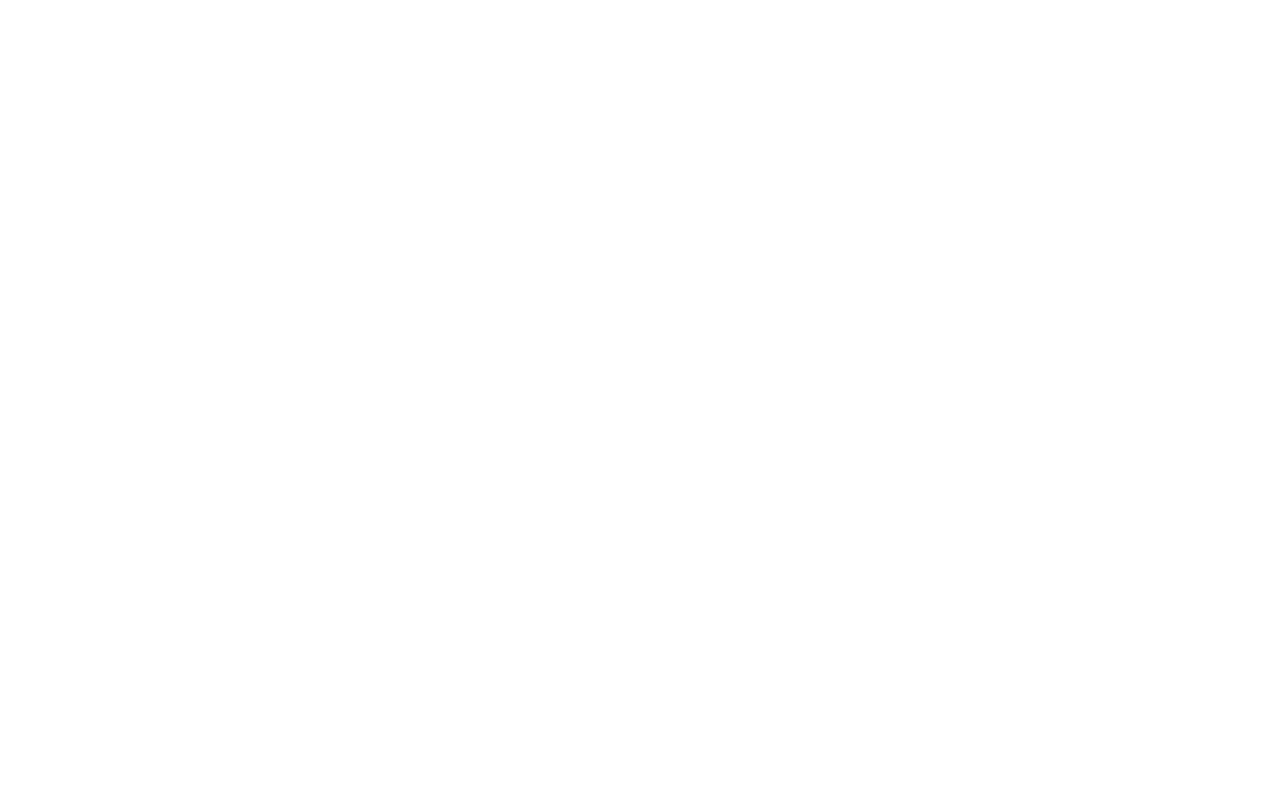
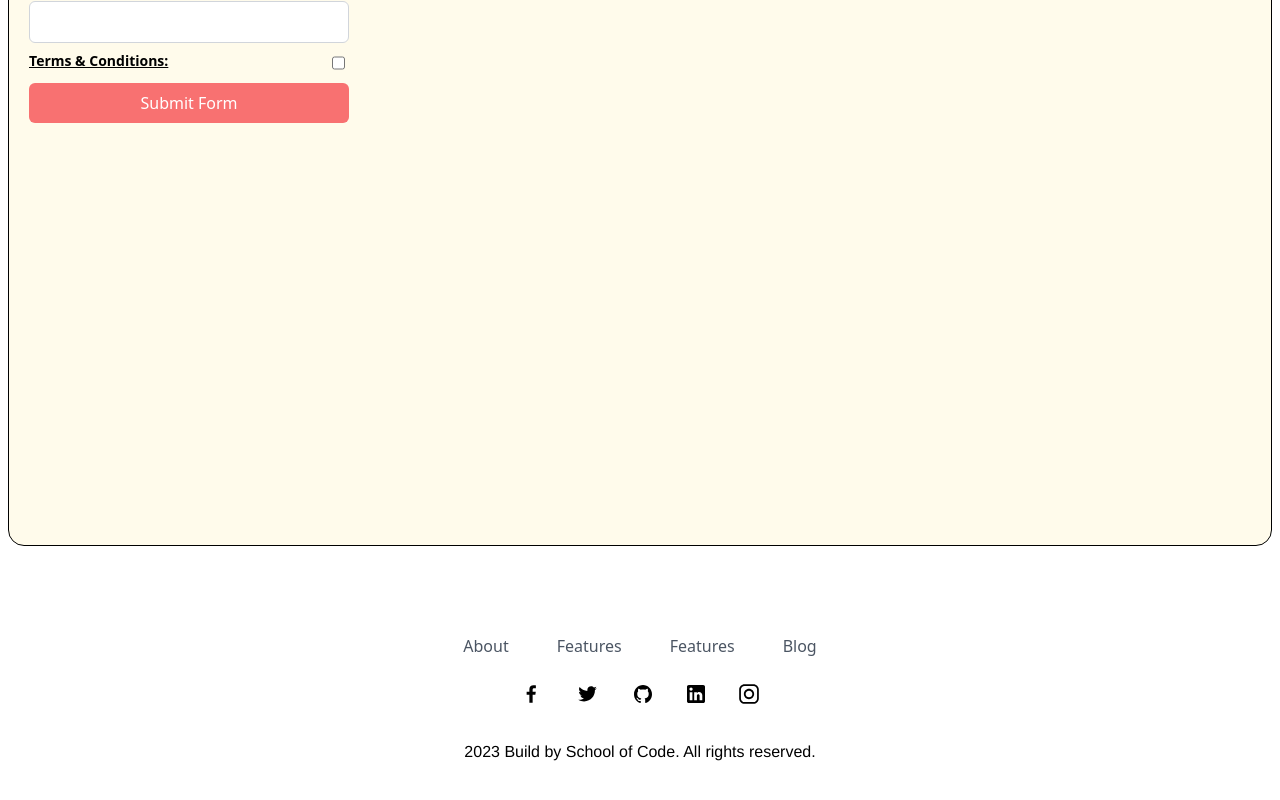
Before and after one commit to SchoolOfCode/Team-Build, a Next.js app in the folder team-5-final-project/: page /charity/dashboard/pitch-form in a window 1280 px wide. Shown: the part 1742-2542 px from the top of the page. Before the commit the page ends 1584 px from the top, so only its background shows below. Built offline with nearby package versions, Linux system fonts and the light colour scheme; no server answers.

Commit message:
navbar and footer moved to layoutjsx

```diff
--- a/team-5-final-project/src/app/layout.jsx
+++ b/team-5-final-project/src/app/layout.jsx
@@ -1,5 +1,7 @@
 import { arimo, domine } from "./font/font";
 import "./globals.css";
+import Footer from "./components/Footer";
+import Navbar from "./components/navbar";
 // import Navbar from "./components/navbar";
 
 export const metadata = {
@@ -9,12 +11,12 @@ export const metadata = {
 
 export default function RootLayout({ children }) {
   return (
-   <html lang="en">
-
+    <html lang="en">
       <body className={`${domine.variable} ${arimo.variable}`}>
-      {children}</body>
-
+        <Navbar />
+        {children}
+        <Footer />
+      </body>
     </html>
-
   );
 }
--- a/team-5-final-project/src/app/page.jsx
+++ b/team-5-final-project/src/app/page.jsx
@@ -1,11 +1,10 @@
 import Link from "next/link";
-import Navbar from "./components/navbar";
-import Footer from "./components/Footer";
+// import Navbar from "./components/navbar";
+// import Footer from "./components/Footer";
 
 export default function Home() {
   return (
     <section className="">
-      <Navbar />
       <div className="min-h-screen flex flex-col justify-evenly ml-6 lg:flex lg:mx-40">
         <h1 className="leading-snug text-6xl font-bold lg:text-8xl lg:max-w-3xl lg:leading-snug lg:w-1/2">
           We Build Websites For{" "}
@@ -21,55 +20,6 @@ export default function Home() {
           </button>
         </div>
       </div>
-      <Footer />
-
- </section>
-  )};
-
-
-
-/* //     <div>
-//       <Navbar />
-//       <div className="headerContainer sm:grid sm:grid-cols-1 sm:grid-rows-3 sm:gap-4 md:grid-cols-4 relative">
-//         <Image */}
-//           src={landingPic}
-//           alt="landing"
-//           width={500}
-//           className="headerImage"
-//         />
-//         <div className="headerText1 sm:col-span-1 md:col-span-2 absolute top-4 left-0 right-0 bottom-30 flex flex-col justify-center">
-//           <h2 className="subTitle1 text-3xl pl-3 pb-3 text-white">We are</h2>
-//           <h1 className="subTitle2 text-4xl font-bold pl-3 pb-4 text-white">
-//             Tech For Good
-//           </h1>
-//           <h4 className="subTitle3 text-xl pl-3 text-white">
-//             Empowering Causes, Building Futures Tech for Good, Websites for
-//             Change.
-//           </h4>
-//         </div>
-
-//         <div className="section flex flex-col justify-center items-center border border-black rounded-lg p-2 m-2 bg-yellow-100">
-//           <h2 className="subTitle text-2xl font-bold p-2">Charities</h2>
-//           <p>
-//             Click Below to Elevate Your Mission, Delete Online Barriers Now.
-//             Learn more about how to apply.
-//           </p>
-//           <button className="button m-3">
-//             <Link href={"../charity"}>Find out More</Link>
-//           </button>
-//         </div>
-
-//         <div className="section flex flex-col justify-center items-center border border-black rounded-lg p-2 m-2 bg-yellow-100">
-//           <h2 className="subTitle text-2xl font-bold p-2">Developers</h2>
-//           <p>
-//             Discover How Tech for Good Translates Your Vision into a Dynamic
-//             Online Presence. Click Below to Explore the Process.
-//           </p>
-//           <button className="button m-3">
-//             <Link href={"../developers"}>Find out More</Link>
-//           </button>
-//         </div>
-//       </div>
-//     </div>
-//   );
-// }
+    </section>
+  );
+}
```
